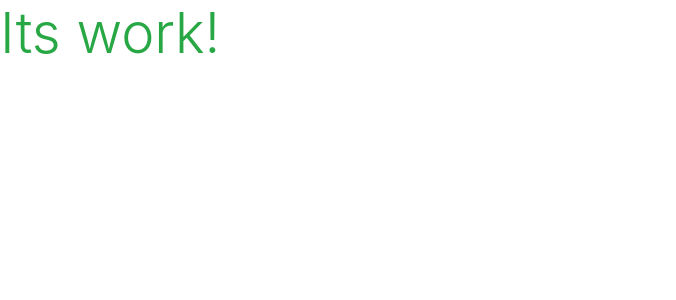
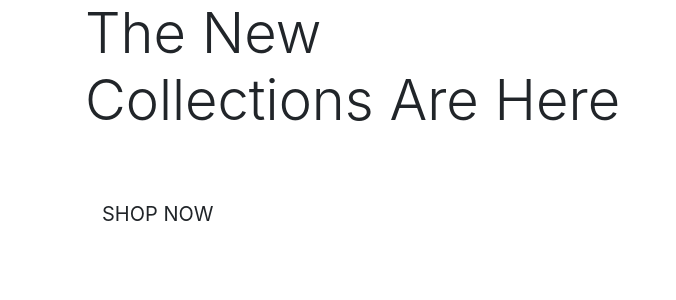
Before and after one commit to farah1979/boutiqe-ado-v1, a Django app: page / in a window 1280 px wide. Shown: the top 300 px of the page, without its empty margins (0-676 px from the left). Run offline with Django 3.2, Linux system fonts and the light colour scheme; some libraries are stand-ins or nearby versions.

Commit message:
added header and content to home page

```diff
--- a/home/templates/home/index.html
+++ b/home/templates/home/index.html
@@ -1,7 +1,30 @@
 {% extends "base.html" %}
 {% load static %}
+
+{% block page_header %}
+    <div class="container header-container">
+        <div class="row">
+            <div class="col"></div>
+        </div>
+    </div>
+{% endblock %}
+
 {% block content %}
-<h1 class="display-4 text-success">Its work!</h1>
-
+<div class="container h-100">
+    <div class="row h-100">
+        <div class="col-7 col-md-6 my-auto">
+            <h1 class="display-4 logo-font text-black">
+                The New Collections Are Here
+            </h1>
+            <div class="my-5">
+                <h4>
+                    <a href="" class="shop-now-button btn btn-lg rounded-0 text-uppercase py-3">
+                        Shop Now
+                    </a>
+                </h4>
+            </div>
+        </div>
+    </div>
+</div>
 
 {% endblock %}
```
